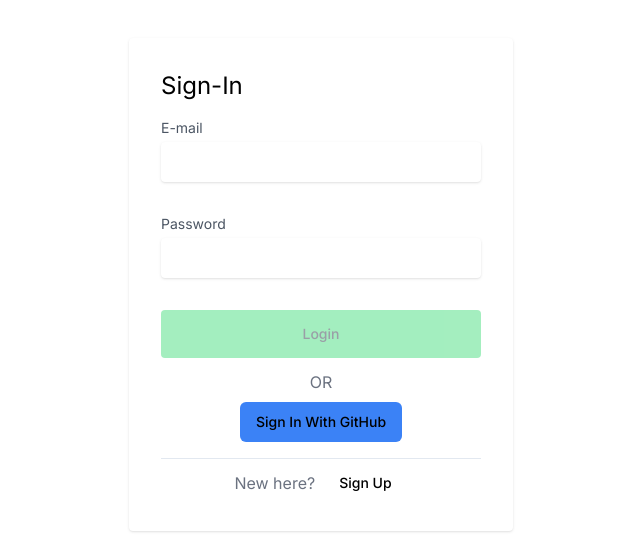
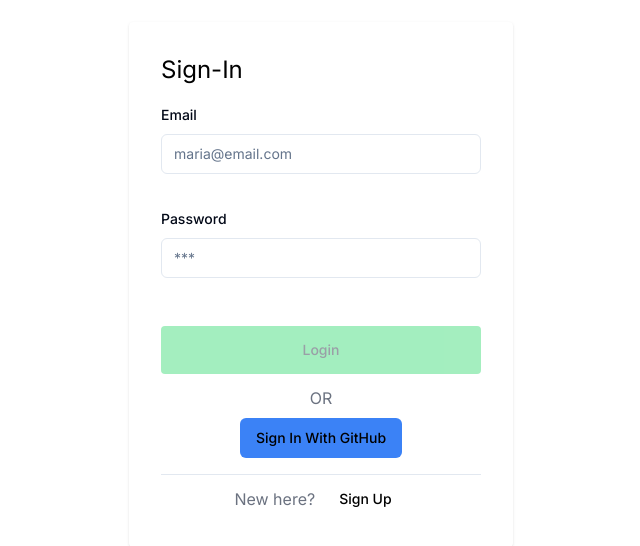
Before and after one commit to Develophys/next-js-base, a Next.js app: page /login in a window 1280 px wide. Shown: the part 124-670 px from the top of the page, without its empty margins (319-959 px from the left). Built offline with nearby package versions, Linux system fonts and the light colour scheme.

Commit message:
✨ feat: adding form with shadcn

```diff
--- a/package.json
+++ b/package.json
@@ -13,6 +13,7 @@
   "dependencies": {
     "@hookform/resolvers": "^3.3.4",
     "@prisma/client": "^5.11.0",
+    "@radix-ui/react-label": "^2.0.2",
     "@radix-ui/react-separator": "^1.0.3",
     "@radix-ui/react-slot": "^1.0.2",
     "@radix-ui/react-toast": "^1.1.5",
@@ -23,11 +24,11 @@
     "next-auth": "^4.24.7",
     "react": "^18",
     "react-dom": "^18",
-    "react-hook-form": "^7.51.3",
+    "react-hook-form": "^7.51.4",
     "tailwind-merge": "^2.2.2",
     "tailwindcss-animate": "^1.0.7",
     "ts-node": "^10.9.2",
-    "zod": "^3.22.4"
+    "zod": "^3.23.6"
   },
   "devDependencies": {
     "@testing-library/jest-dom": "^6.4.0",
--- a/src/app/login/actions.ts
+++ b/src/app/login/actions.ts
@@ -9,8 +9,5 @@
     redirect: false,
   });
 
-  if (!res?.ok) {
-    // show toast with error
-    return;
-  }
+  return res;
 };
--- a/src/components/Errors.tsx
+++ /dev/null
@@ -1,13 +0,0 @@
-interface ErrorProps {
-  errors?: string[];
-}
-
-export default function Errors({ errors }: ErrorProps) {
-  return (
-    <div className="text-sm text-red-400">
-      {errors?.map((err, index) => (
-        <p key={index}>{err}</p>
-      ))}
-    </div>
-  );
-}
--- a/src/components/LoginForm.tsx
+++ b/src/components/LoginForm.tsx
@@ -1,5 +1,3 @@
-"use client";
-import { useState } from "react";
 import { useForm } from "react-hook-form";
 
 import { z } from "zod";
@@ -9,87 +7,74 @@
 import { SubmitButton } from "./Submit";
 import { LoaderSpinner } from "./LoaderSpinner";
 
-import Errors from "./Errors";
+import {
+  Form,
+  FormControl,
+  FormField,
+  FormItem,
+  FormLabel,
+  FormMessage,
+} from "./ui/form";
+import { Input } from "./ui/input";
 
 const loginFormSchema = z.object({
-  email: z.string().email({ message: "Invalid email" }),
+  email: z.string().email().trim().toLowerCase(),
   password: z.string().min(3, "Password must be at least 3 characters long"),
 });
 
 export type LoginFormSchema = z.infer<typeof loginFormSchema>;
 
 interface LoginFormProps {
-  action: (data: LoginFormSchema) => void; // eslint-disable-line
+  action: (data: LoginFormSchema) => Promise<void>; // eslint-disable-line
 }
 
 export const LoginForm = ({ action }: LoginFormProps) => {
-  const { register, handleSubmit, formState, getValues } =
-    useForm<LoginFormSchema>({
+  const form = useForm<z.infer<typeof loginFormSchema>>({
     resolver: zodResolver(loginFormSchema),
+    defaultValues: {
+      email: "",
+      password: "",
+    },
   });
 
-  const [touchedEmail, setTouchedEmail] = useState(false);
-  const [touchedPassword, setTouchedPassword] = useState(false);
-
-  const handleBlur = (field: "email" | "password") => {
-    if (field === "email") setTouchedEmail(true);
-    else setTouchedPassword(true);
-  };
-
-  const getErrorsFormatted = (field: "email" | "password") => {
-    const values = getValues();
-    const res = loginFormSchema.safeParse(values);
-
-    if (!res.success) {
-      const errors = res.error.format();
-
-      if (Array.isArray(errors[field]?._errors)) return errors[field]?._errors;
-    }
-
-    if (field === "email" && touchedEmail) {
-      setTouchedEmail(false);
-      return [];
-    }
-
-    setTouchedPassword(false);
-    return [];
-  };
+  const { isSubmitting, isValid } = form.formState;
 
   return (
-    <>
+    <Form {...form}>
       <form
-        onSubmit={handleSubmit(action)}
+        onSubmit={form.handleSubmit(action)}
         className="flex items-center gap-2 flex-col w-full"
       >
-        <div className="w-full h-20">
-          <label className="block text-sm text-gray-600">E-mail</label>
-          <input
-            type="email"
-            id="email"
-            {...register("email")}
-            className={`w-full p-2 rounded shadow mt-1 text-gray-500`}
-            onBlur={() => handleBlur("email")}
+        <FormField
+          control={form.control}
+          name="email"
+          render={({ field }) => (
+            <FormItem className="h-24 w-full">
+              <FormLabel>Email</FormLabel>
+              <FormControl>
+                <Input placeholder="maria@email.com" {...field} />
+              </FormControl>
+              <FormMessage />
+            </FormItem>
+          )}
         />
-          {touchedEmail && <Errors errors={getErrorsFormatted("email")} />}
-        </div>
-        <div className="w-full h-20">
-          <label className="block text-sm text-gray-600 mt-2">Password</label>
-          <input
-            type="password"
-            id="password"
-            {...register("password")}
-            className={`w-full p-2 rounded shadow mt-1 text-gray-500`}
-            onBlur={() => handleBlur("password")}
+        <FormField
+          control={form.control}
+          name="password"
+          render={({ field }) => (
+            <FormItem className="h-24 w-full">
+              <FormLabel>Password</FormLabel>
+              <FormControl>
+                <Input placeholder="***" {...field} />
+              </FormControl>
+              <FormMessage />
+            </FormItem>
+          )}
         />
-          {touchedPassword && (
-            <Errors errors={getErrorsFormatted("password")} />
-          )}
-        </div>
-
         <SubmitButton
-          disabled={!formState.isValid || formState.isSubmitting}
+          disabled={!isValid || isSubmitting}
           className={`
-          text-white
+          text-gray-700
             p-2
             rounded
             w-full
@@ -99,16 +84,13 @@
             justify-center
             items-center
             hover:bg-green-600
-          ${
-            !formState.isValid || formState.isSubmitting
-              ? "bg-green-400 text-gray-700"
-              : "bg-green-500 text-black"
-          }
+            bg-green-400
+            ${!isValid && "cursor-not-allowed"}
           `}
         >
-          {formState.isSubmitting ? <LoaderSpinner /> : <>Login</>}
+          {isSubmitting ? <LoaderSpinner /> : <>Login</>}
         </SubmitButton>
       </form>
-    </>
+    </Form>
   );
 };
--- a/src/components/SignInGithubButton.tsx
+++ b/src/components/SignInGithubButton.tsx
@@ -7,7 +7,7 @@
 export const SignInGithubButton = () => {
   return (
     <Button
-      className="bg-blue-500 text-black hover:bg-black hover:text-white"
+      className="bg-blue-500 text-black hover:bg-slate-700 hover:text-white"
       onClick={() => signIn("github", { callbackUrl: "/home" })}
     >
       Sign In With GitHub
--- a/src/components/Submit.tsx
+++ b/src/components/Submit.tsx
@@ -9,7 +9,7 @@
 >;
 
 export const SubmitButton = (props: SubmitProps) => {
-  const { disabled, ...otherProps } = props;
+  const { ...otherProps } = props;
 
-  return <Button type="submit" {...otherProps} disabled={disabled} />;
+  return <Button type="submit" {...otherProps} />;
 };
--- /dev/null
+++ b/src/components/ui/form.tsx
@@ -0,0 +1,176 @@
+import * as React from "react"
+import * as LabelPrimitive from "@radix-ui/react-label"
+import { Slot } from "@radix-ui/react-slot"
+import {
+  Controller,
+  ControllerProps,
+  FieldPath,
+  FieldValues,
+  FormProvider,
+  useFormContext,
+} from "react-hook-form"
+
+import { cn } from "@/lib/utils"
+import { Label } from "@/components/ui/label"
+
+const Form = FormProvider
+
+type FormFieldContextValue<
+  TFieldValues extends FieldValues = FieldValues,
+  TName extends FieldPath<TFieldValues> = FieldPath<TFieldValues>
+> = {
+  name: TName
+}
+
+const FormFieldContext = React.createContext<FormFieldContextValue>(
+  {} as FormFieldContextValue
+)
+
+const FormField = <
+  TFieldValues extends FieldValues = FieldValues,
+  TName extends FieldPath<TFieldValues> = FieldPath<TFieldValues>
+>({
+  ...props
+}: ControllerProps<TFieldValues, TName>) => {
+  return (
+    <FormFieldContext.Provider value={{ name: props.name }}>
+      <Controller {...props} />
+    </FormFieldContext.Provider>
+  )
+}
+
+const useFormField = () => {
+  const fieldContext = React.useContext(FormFieldContext)
+  const itemContext = React.useContext(FormItemContext)
+  const { getFieldState, formState } = useFormContext()
+
+  const fieldState = getFieldState(fieldContext.name, formState)
+
+  if (!fieldContext) {
+    throw new Error("useFormField should be used within <FormField>")
+  }
+
+  const { id } = itemContext
+
+  return {
+    id,
+    name: fieldContext.name,
+    formItemId: `${id}-form-item`,
+    formDescriptionId: `${id}-form-item-description`,
+    formMessageId: `${id}-form-item-message`,
+    ...fieldState,
+  }
+}
+
+type FormItemContextValue = {
+  id: string
+}
+
+const FormItemContext = React.createContext<FormItemContextValue>(
+  {} as FormItemContextValue
+)
+
+const FormItem = React.forwardRef<
+  HTMLDivElement,
+  React.HTMLAttributes<HTMLDivElement>
+>(({ className, ...props }, ref) => {
+  const id = React.useId()
+
+  return (
+    <FormItemContext.Provider value={{ id }}>
+      <div ref={ref} className={cn("space-y-2", className)} {...props} />
+    </FormItemContext.Provider>
+  )
+})
+FormItem.displayName = "FormItem"
+
+const FormLabel = React.forwardRef<
+  React.ElementRef<typeof LabelPrimitive.Root>,
+  React.ComponentPropsWithoutRef<typeof LabelPrimitive.Root>
+>(({ className, ...props }, ref) => {
+  const { error, formItemId } = useFormField()
+
+  return (
+    <Label
+      ref={ref}
+      className={cn(error && "text-destructive", className)}
+      htmlFor={formItemId}
+      {...props}
+    />
+  )
+})
+FormLabel.displayName = "FormLabel"
+
+const FormControl = React.forwardRef<
+  React.ElementRef<typeof Slot>,
+  React.ComponentPropsWithoutRef<typeof Slot>
+>(({ ...props }, ref) => {
+  const { error, formItemId, formDescriptionId, formMessageId } = useFormField()
+
+  return (
+    <Slot
+      ref={ref}
+      id={formItemId}
+      aria-describedby={
+        !error
+          ? `${formDescriptionId}`
+          : `${formDescriptionId} ${formMessageId}`
+      }
+      aria-invalid={!!error}
+      {...props}
+    />
+  )
+})
+FormControl.displayName = "FormControl"
+
+const FormDescription = React.forwardRef<
+  HTMLParagraphElement,
+  React.HTMLAttributes<HTMLParagraphElement>
+>(({ className, ...props }, ref) => {
+  const { formDescriptionId } = useFormField()
+
+  return (
+    <p
+      ref={ref}
+      id={formDescriptionId}
+      className={cn("text-sm text-muted-foreground", className)}
+      {...props}
+    />
+  )
+})
+FormDescription.displayName = "FormDescription"
+
+const FormMessage = React.forwardRef<
+  HTMLParagraphElement,
+  React.HTMLAttributes<HTMLParagraphElement>
+>(({ className, children, ...props }, ref) => {
+  const { error, formMessageId } = useFormField()
+  const body = error ? String(error?.message) : children
+
+  if (!body) {
+    return null
+  }
+
+  return (
+    <p
+      ref={ref}
+      id={formMessageId}
+      className={cn("text-sm font-medium text-destructive", className)}
+      {...props}
+    >
+      {body}
+    </p>
+  )
+})
+FormMessage.displayName = "FormMessage"
+
+export {
+  useFormField,
+  Form,
+  FormItem,
+  FormLabel,
+  FormControl,
+  FormDescription,
+  FormMessage,
+  FormField,
+}
--- /dev/null
+++ b/src/components/ui/label.tsx
@@ -0,0 +1,26 @@
+"use client"
+
+import * as React from "react"
+import * as LabelPrimitive from "@radix-ui/react-label"
+import { cva, type VariantProps } from "class-variance-authority"
+
+import { cn } from "@/lib/utils"
+
+const labelVariants = cva(
+  "text-sm font-medium leading-none peer-disabled:cursor-not-allowed peer-disabled:opacity-70"
+)
+
+const Label = React.forwardRef<
+  React.ElementRef<typeof LabelPrimitive.Root>,
+  React.ComponentPropsWithoutRef<typeof LabelPrimitive.Root> &
+    VariantProps<typeof labelVariants>
+>(({ className, ...props }, ref) => (
+  <LabelPrimitive.Root
+    ref={ref}
+    className={cn(labelVariants(), className)}
+    {...props}
+  />
+))
+Label.displayName = LabelPrimitive.Root.displayName
+
+export { Label }
--- a/src/middleware.ts
+++ b/src/middleware.ts
@@ -1,6 +1,6 @@
 export { default } from "next-auth/middleware";
 
-export const config = { matcher: ["/products"] };
+export const config = { matcher: ["/products", "/home"] };
 
 // import { withAuth } from "next-auth/middleware"
 
```
Also changed, not shown: src/app/home/page.tsx (+10 -1 lines), src/app/login/page.tsx (+23 -3 lines), 1 other file (tests, documents, lock files or other folders). Lines whose indentation alone changed are shown as unchanged.
